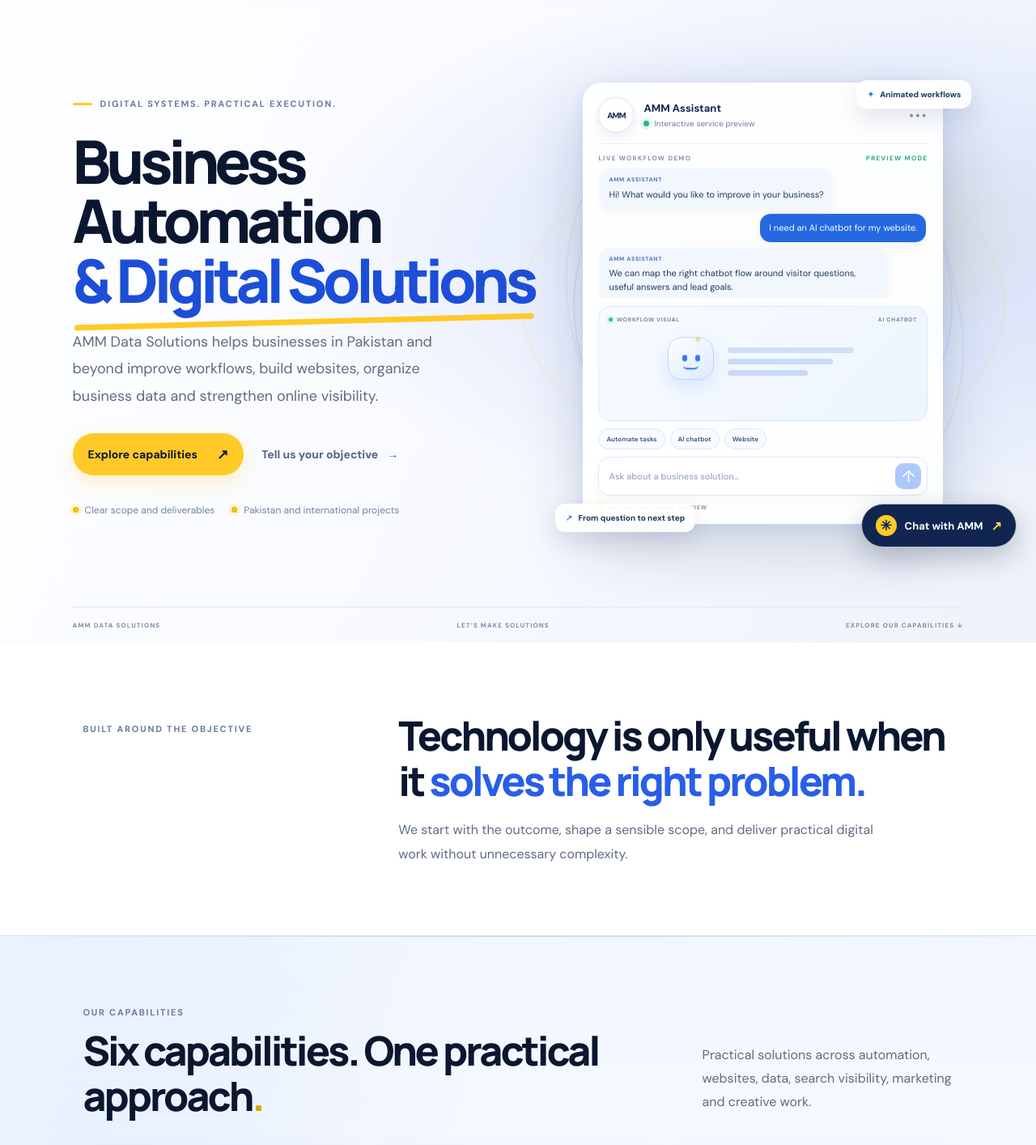
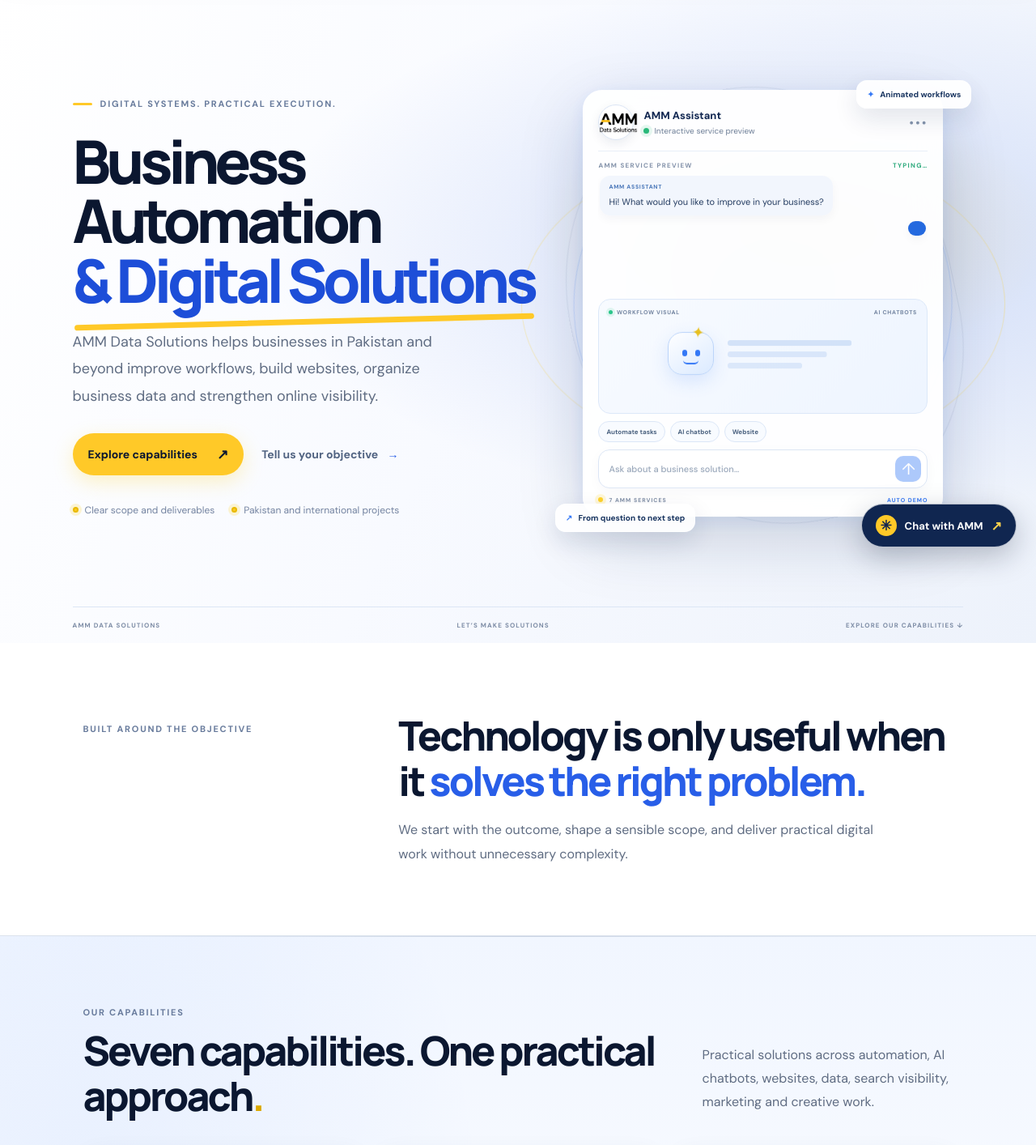
Before and after one commit to wwwab229-cpu/amm-data-solutions-website, a Next.js app: page / in a window 1280 px wide. Shown: the part 100-1514 px from the top of the page at 81% size. Built offline with nearby package versions, Linux system fonts and the light colour scheme.

Commit message:
Restore auto-typing seven-service hero demo and original AMM logo

```diff
--- a/app/page.tsx
+++ b/app/page.tsx
@@ -1,6 +1,6 @@
 "use client";
 
-import { useState } from "react";
+import { useEffect, useState } from "react";
 import AMMLogo from "../logo/AMMLogo";
 
 const services = [
@@ -38,24 +38,60 @@
 export default function Home() {
   const [openFaq,setOpenFaq]=useState<number|null>(null);
   const [contactOpen,setContactOpen]=useState(false);
-  const [demoMessage,setDemoMessage]=useState("I need an AI chatbot for my website.");
+  const [demoMessage,setDemoMessage]=useState("");
   const [demoDraft,setDemoDraft]=useState("");
-  const [demoScene,setDemoScene]=useState("chatbot");
-  const [demoReply,setDemoReply]=useState("We can map the right chatbot flow around visitor questions, useful answers and lead goals.");
-  const demoSceneLabels:Record<string,string>={automation:"AUTOMATION",chatbot:"AI CHATBOT",website:"WEB DESIGN",data:"DATA REPORTING",seo:"SEO VISIBILITY",marketing:"CAMPAIGN FLOW",creative:"CREATIVE STUDIO"};
+  const [demoScene,setDemoScene]=useState("automation");
+  const [demoReply,setDemoReply]=useState("We can map a workflow that captures a request, triggers follow-up and keeps the status organized.");
+  const [demoTyping,setDemoTyping]=useState(true);
+  const demoSceneLabels:Record<string,string>={automation:"AI AUTOMATION",chatbot:"AI CHATBOTS",website:"WEB & E-COMMERCE",data:"DATA & REPORTING",seo:"SEO + AI SEARCH",marketing:"DIGITAL ADS",creative:"CREATIVE & BRAND"};
   const demoSceneLabel=demoSceneLabels[demoScene]||"WORKFLOW";
+  const demoFlows=[
+    {scene:"automation",message:"Can AMM automate repetitive business tasks?",reply:"Yes. We can connect routine steps, lead capture and follow-ups into a clearer workflow."},
+    {scene:"chatbot",message:"Can you build an AI chatbot for my website?",reply:"We can design a website assistant for FAQs, service questions, lead capture and customer guidance."},
+    {scene:"website",message:"I need a professional business website.",reply:"We can shape a mobile-friendly website with clear service pages, useful calls to action and a credible brand experience."},
+    {scene:"data",message:"Can you organize my spreadsheets and reports?",reply:"We can clean up business data and turn recurring spreadsheet work into clearer dashboards and reports."},
+    {scene:"seo",message:"How can my business improve Google and AI search visibility?",reply:"We can review technical SEO, site structure, content and indexing signals for better search discoverability."},
+    {scene:"marketing",message:"Can AMM help manage Google and Meta ad campaigns?",reply:"We can align campaign goals, ad creatives, tracking and reporting around your business objective."},
+    {scene:"creative",message:"I need branded social media and ad designs.",reply:"We can create consistent campaign graphics, brand assets and presentation visuals that communicate your offer."}
+  ];
   function runDemo(message:string,scene:string){
     const replies:Record<string,string>={
-      automation:"We can map a workflow that captures a request, triggers follow-up and keeps the status organized.",
-      chatbot:"We can map the right chatbot flow around visitor questions, useful answers and lead goals.",
-      website:"We can shape a clear website journey that explains your offer and guides visitors to the next step.",
-      data:"We can turn scattered spreadsheet information into a cleaner dashboard and recurring report.",
-      seo:"We can review site structure, content and indexing signals to support search visibility.",
-      marketing:"We can connect campaign goals, creative, tracking and reporting into one clear process.",
-      creative:"We can create consistent campaign visuals and brand assets around your message."
+      automation:"Yes. We can connect routine steps, lead capture and follow-ups into a clearer workflow.",
+      chatbot:"We can design a website assistant for FAQs, service questions, lead capture and customer guidance.",
+      website:"We can shape a mobile-friendly website with clear service pages, useful calls to action and a credible brand experience.",
+      data:"We can clean up business data and turn recurring spreadsheet work into clearer dashboards and reports.",
+      seo:"We can review technical SEO, site structure, content and indexing signals for better search discoverability.",
+      marketing:"We can align campaign goals, ad creatives, tracking and reporting around your business objective.",
+      creative:"We can create consistent campaign graphics, brand assets and presentation visuals that communicate your offer."
     };
-    setDemoMessage(message);setDemoScene(scene);setDemoReply(replies[scene]||replies.chatbot);setDemoDraft("");
+    setDemoMessage(message);setDemoScene(scene);setDemoReply(replies[scene]||replies.automation);setDemoDraft("");setDemoTyping(false);
   }
+  useEffect(()=>{
+    let cancelled=false;
+    let timer:ReturnType<typeof setTimeout>|undefined;
+    const wait=(ms:number)=>new Promise<void>(resolve=>{timer=setTimeout(resolve,ms);});
+    const cycle=async()=>{
+      let index=0;
+      while(!cancelled){
+        const flow=demoFlows[index%demoFlows.length];
+        setDemoScene(flow.scene);setDemoMessage("");setDemoReply("");setDemoTyping(true);
+        await wait(500);
+        for(let n=1;n<=flow.message.length;n++){
+          if(cancelled)return;
+          setDemoMessage(flow.message.slice(0,n));
+          await wait(32);
+        }
+        if(cancelled)return;
+        setDemoTyping(false);
+        await wait(550);
+        setDemoReply(flow.reply);
+        await wait(3900);
+        index++;
+      }
+    };
+    void cycle();
+    return ()=>{cancelled=true;if(timer)clearTimeout(timer);};
+  },[]);
   function submitDemo(event:React.FormEvent<HTMLFormElement>){
     event.preventDefault();
     const message=demoDraft.trim();if(!message)return;
@@ -83,11 +119,11 @@
         <div className="heroChatOrbit heroChatOrbitTwo"/>
         <div className="heroChatPreview">
           <div className="heroChatTop">
-            <div className="heroChatAvatar" aria-label="AMM logo">AMM</div>
+            <div className="heroChatAvatar" aria-label="AMM Data Solutions logo"><AMMLogo height={25} /></div>
             <div className="heroChatIdentity"><strong>AMM Assistant</strong><span><i/> Interactive service preview</span></div>
             <span className="heroChatMore" aria-hidden="true">•••</span>
           </div>
-          <div className="heroChatContext"><span>LIVE WORKFLOW DEMO</span><span>PREVIEW MODE</span></div>
+          <div className="heroChatContext"><span>AMM SERVICE PREVIEW</span><span>{demoTyping?"TYPING…":"DEMO MODE"}</span></div>
           <div className="heroChatMessages" aria-live="polite">
             <div className="heroChatBubble assistantBubble"><span className="bubbleName">AMM ASSISTANT</span>Hi! What would you like to improve in your business?</div>
             <div className="heroChatBubble userBubble" key={demoMessage}>{demoMessage}</div>
@@ -112,7 +148,7 @@
             <textarea value={demoDraft} onChange={e=>setDemoDraft(e.target.value)} rows={1} maxLength={220} placeholder="Ask about a business solution…" aria-label="Type a demo question" onInput={e=>{const el=e.currentTarget;el.style.height="auto";el.style.height=Math.min(el.scrollHeight,220)+"px";}}/>
             <button type="submit" aria-label="Show demo reply" disabled={!demoDraft.trim()}><span>↑</span></button>
           </form>
-          <div className="heroChatCaption"><span className="heroChatPulse"/> INTERACTIVE HERO PREVIEW <span>DEMO ONLY</span></div>
+          <div className="heroChatCaption"><span className="heroChatPulse"/> 7 AMM SERVICES <span>AUTO DEMO</span></div>
         </div>
         <div className="heroChatFloat floatTop"><span>✦</span> Animated workflows</div>
         <div className="heroChatFloat floatBottom"><span>↗</span> From question to next step</div>
@@ -121,7 +157,7 @@
     </section>
     <section className="intro section"><div className="eyebrow">BUILT AROUND THE OBJECTIVE</div><div><h2>Technology is only useful when it <span>solves the right problem.</span></h2><p>We start with the outcome, shape a sensible scope, and deliver practical digital work without unnecessary complexity.</p></div></section>
     <section id="services" className="services section">
-      <div className="sectionHead"><div><div className="eyebrow">OUR CAPABILITIES</div><h2>Six capabilities. One practical approach<span className="yellowDot">.</span></h2></div><p>Practical solutions across automation, websites, data, search visibility, marketing and creative work.</p></div>
+      <div className="sectionHead"><div><div className="eyebrow">OUR CAPABILITIES</div><h2>Seven capabilities. One practical approach<span className="yellowDot">.</span></h2></div><p>Practical solutions across automation, AI chatbots, websites, data, search visibility, marketing and creative work.</p></div>
       <div className="serviceGrid">{services.map(s=><a className={`serviceCard serviceCard-${s.n}`} href={`/services/${s.slug}`} key={s.n}><div className="serviceCardTop"><span className="serviceNumber">CAPABILITY / {s.n}</span><span className="serviceArrow">↗</span></div><ServiceVisual type={s.visual}/><h3>{s.title}</h3><h4>{s.plain}</h4><p>{s.body}</p><ul>{s.examples.map(x=><li key={x}>{x}</li>)}</ul><div className="whiteLabelStrip"><span className="whiteLabelIcon" aria-hidden="true"><svg viewBox="0 0 24 24" width="17" height="17" fill="none" stroke="currentColor" strokeWidth="1.6" strokeLinecap="round" strokeLinejoin="round"><path d="m11 17 2 2a2 2 0 0 0 3-3"/><path d="m14 14 2.5 2.5a2 2 0 0 0 3-3l-3.9-3.9a3 3 0 0 0-4.2 0l-.9.9a2 2 0 0 1-3-3l2.8-2.8a5.8 5.8 0 0 1 7.1-.9l.5.3a2 2 0 0 0 2 .1L21 3"/><path d="M3 3 2 14l6.5 6.5a2 2 0 0 0 3-3"/><path d="M3 3h8l3 3"/><path d="m8 13 4 4"/></svg></span><span>WHITE-LABEL PARTNERSHIPS</span><span className="whiteLabelArrow" aria-hidden="true">↗</span></div><div className="cardLink">View capability <span>↗</span></div></a>)}</div>
     </section>
     <section id="how" className="how section"><div className="howIntro"><div className="eyebrow">A CLEAR DELIVERY MODEL</div><h2>Defined scope.<br/><span>Thoughtful execution.</span></h2><p>Every engagement has a clear objective, an agreed scope and a review before handover.</p><a className="textLink" href="#contact">Discuss your requirements <span>→</span></a></div><div className="processList">{process.map(p=><div className="processItem" key={p[0]}><span className="processNumber">{p[0]}</span><div><h3>{p[1]}</h3><p>{p[2]}</p></div><span className="processArrow">↗</span></div>)}</div></section>
```
